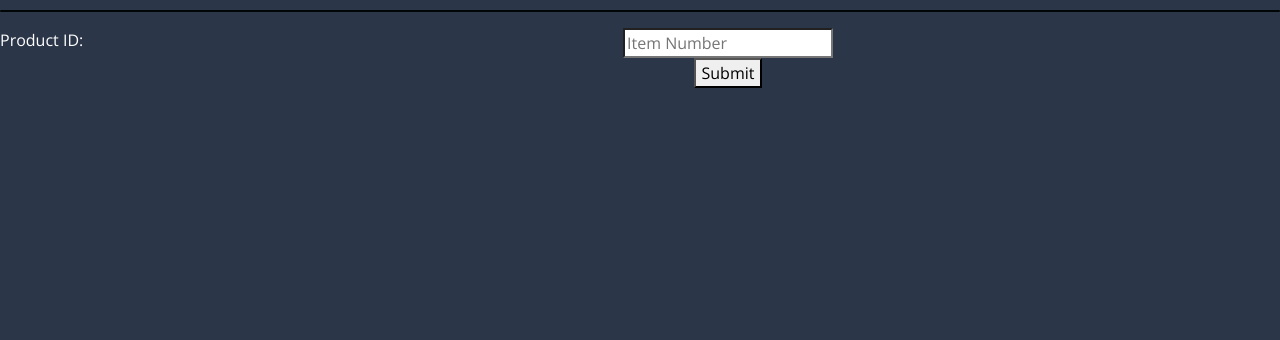
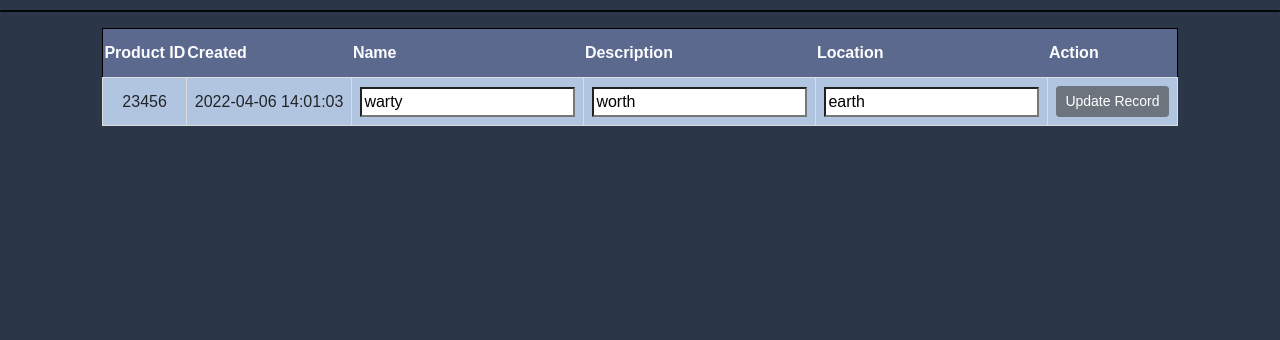
Before and after one commit to bginn27/ProgrammingProject, a Flask app: page /inventory/update/23456 in a window 1280 px wide. Shown: the part 86-426 px from the top of the page. Run offline with Flask 2, Linux system fonts and the light colour scheme; data comes from the database, SQL or seed files in the repository; some libraries are stand-ins or nearby versions.

Commit message:
minor updates

```diff
--- a/static/css/style.css
+++ b/static/css/style.css
@@ -60,7 +60,8 @@ a {
   z-index: 1999;
   position: absolute;
   top: 2rem;
-  width: 100%; }
+  width: 100%;
+ }
   .site-navbar.transparent {
     background: transparent; }
   .site-navbar.absolute {
@@ -70,6 +71,7 @@ a {
     width: 100%; }
   .site-navbar .site-logo {
     position: relative;
+    float: left;
     left: 0;
     font-size: 30px !important;
     width: 20em; }
@@ -335,6 +337,7 @@ a {
         width: auto; }
         .site-mobile-menu .site-nav-wrap[data-class="social"] > li:first-child a {
           padding-left: 15px !important; }
+
 footer {
   position: fixed;
   text-align: center;
@@ -368,8 +371,6 @@ footer {
   padding: 8px;
   background-color: #b1c5e1;
 }
-
-
 
 #tabledata tr:hover {
   background-color: #7a92c0;
--- a/templates/inventoryupdate.html
+++ b/templates/inventoryupdate.html
@@ -2,10 +2,33 @@
 
 {% block content %}
 
- <form action="{{ url_for("inventorymodify")}}" method="post">
-    <label for="itemNum">Product ID:</label>
-    <input type="number" id="itemNum" name="itemNum" placeholder="Item Number"><br>
-    <button type="submit">Submit</button>
-</form>
+<table id="tabledata">
+
+    <tr>
+        <th>Product ID</th>
+        <th>Created</th>
+        <th>Name</th>
+        <th>Description</th>
+        <th>Location</th>
+        <th>Action</th>
+
+    </tr>
+
+    {% for item in inventory %}
+    <tr>
+
+        <td class="c2">{{item.id}}</td>
+        <td class="c3">{{item.created}}</td>
+        <td class="c4"> <input type="text" id="itemName" name="itemName" placeholder={{item.itemName}} form="update_form" value="{{item.itemName}}"></td>
+        <td class="c5"><input type="text" id="description" name="description" placeholder={{item.description}} form="update_form"  value="{{item.description}}"></td>
+        <td class="c6"><input type="text" id="location" name="location" placeholder={{item.location}} form="update_form" value="{{item.location}}"></td>
+        <td>
+            <form action="/inventory/update/{{item.id}}" method="POST" id="update_form">
+            <input type="submit" class="btn btn-secondary btn-sm" value="Update Record" form="update_form">
+        </td>
+    </tr>
+
+    {% endfor %}
+    </table>
 
 {% endblock %}
```
